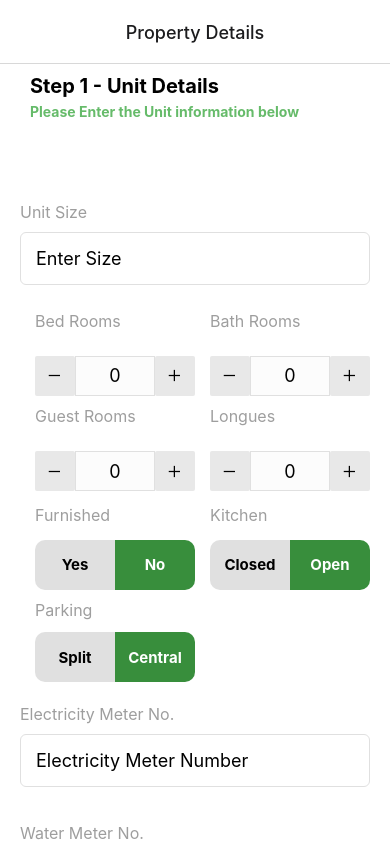
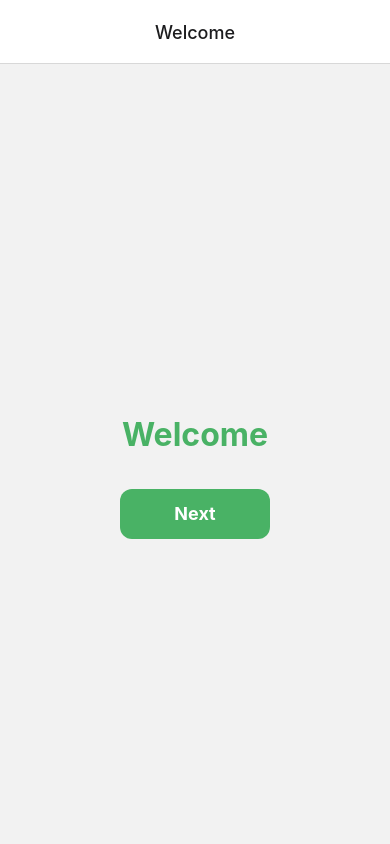
Before and after one commit to Johnsamoel/emeral_Task, a React Native app: screen / in a window 390 px wide. Built offline with nearby package versions, Linux system fonts and the light colour scheme.

Commit message:
adding the last touches to the pages and navigation

```diff
--- a/App.js
+++ b/App.js
@@ -1,6 +1,3 @@
-import { StatusBar } from 'expo-status-bar';
-import { StyleSheet, Text, View } from 'react-native';
-
 import { createNativeStackNavigator } from '@react-navigation/native-stack';
 import { NavigationContainer } from '@react-navigation/native';
 
@@ -8,9 +5,7 @@ import { NavigationContainer } from '@react-navigation/native';
 import PropertyDetails from './Screens/PropertyDetails';
 import Landing from './Screens/Landing';
 
-//Async data
-// import AsyncStorage from '@react-native-async-storage/async-storage';
-// import { useEffect } from 'react';
+
 
 const Stack = createNativeStackNavigator();
 
@@ -21,7 +16,7 @@ export default function App() {
   return (
     <NavigationContainer>
       <Stack.Navigator screenOptions={{ headerTitleAlign: 'center' }}>
-        {/* <Stack.Screen name='Welcome' component={Landing} /> */}
+        <Stack.Screen name='Welcome' component={Landing} />
         <Stack.Screen name='Property Details' component={PropertyDetails} />
       </Stack.Navigator>
     </NavigationContainer>
--- a/Components/ImagePreview.jsx
+++ b/Components/ImagePreview.jsx
@@ -26,7 +26,7 @@ const styles = StyleSheet.create({
         width: 120,
         height: 150,
         borderRadius: 10,
-        marginVertical: 15,
+        marginVertical: 7,
         padding: 10,
     }
 })
--- /dev/null
+++ b/Components/UI/ButtonsBox.jsx
@@ -0,0 +1,63 @@
+
+import { View , Text , Pressable , StyleSheet } from 'react-native';
+import { colors } from '../../Utils/Styles';
+
+const ButtonsBox = ({onBackfn , nextfn}) => {
+    return (
+       <View style={styles.root}>
+        <View style={styles.box}>
+            <Pressable style={ ({pressed}) => pressed ? [styles.button , styles.outlined , styles.pressed] : [styles.button , styles.outlined]} onPress={onBackfn}>
+                <View>
+                    <Text style={[styles.text , styles.outlinedText]}>Back</Text>
+                </View>
+            </Pressable>
+            <Pressable  style={ ({pressed}) => pressed ? [styles.button , styles.pressed] : styles.button} onPress={nextfn}>
+                <View>
+                    <Text style={styles.text}>Next</Text>
+                </View>
+            </Pressable>
+
+        </View>
+       </View>
+    );
+};
+
+const styles = StyleSheet.create({
+    root:{
+        flex: 1,
+        width: 350,
+        height: 100,
+        justifyContent: 'flex-end',
+    },
+    box: {
+        flexDirection: 'row',
+        justifyContent: 'space-evenly',
+        alignItems: 'center'
+    },
+    button: {
+        width: 150,
+        height: 50,
+        backgroundColor: colors.palette_success_main,
+        borderRadius: 12,
+        justifyContent: 'center',
+        alignItems: 'center'
+    },
+    text:{
+        fontWeight: 'bold',
+        fontSize: 18,
+        color: 'white'
+    },
+    outlined: {
+        backgroundColor: 'transparent',
+        borderColor: colors.palette_success_dark,
+        borderWidth: 3
+    },
+    outlinedText: {
+        color: colors.palette_success_main,
+    },
+    pressed: {
+        opacity: 0.5
+    }
+})
+
+export default ButtonsBox;
--- a/Components/UI/Counter.jsx
+++ b/Components/UI/Counter.jsx
@@ -7,7 +7,7 @@ import SmallButton from "./SmallButton";
 import { colors } from "../../Utils/Styles";
 
 const Counter = ({ label, onChange , value }) => {
-//   const { width, height } = useWindowDimensions();
+
 
   const styles = StyleSheet.create({
     rootContainer: {
--- a/Components/UI/ImageList.jsx
+++ b/Components/UI/ImageList.jsx
@@ -19,12 +19,13 @@ const ImageList = ({imageData , DeleteHandler}) => {
 const styles = StyleSheet.create({
     rootContainer: {
         flex: 1,
-        height: 200 ,
-        width: 350,
+        height: 220 ,
+        width: 335,
         alignItems:'center',
         backgroundColor: colors.palette_Sencod_grey,
         borderRadius: 12,
-        justifyContent: 'center'
+        justifyContent: 'center',
+        marginHorizontal: 10
     }
 })
 
--- a/Components/UI/SelectImageButton.jsx
+++ b/Components/UI/SelectImageButton.jsx
@@ -43,7 +43,6 @@ const styles = StyleSheet.create({
         opacity: 0.5
     },
     text: {
-        color: colors.palette_success_dark,
         fontWeight: 'bold',
     }
 })
--- a/Components/UI/UploadButon.jsx
+++ b/Components/UI/UploadButon.jsx
@@ -25,7 +25,7 @@ const styles = StyleSheet.create({
     },
     text: {
         fontWeight: '800',
-        color: colors.palette_success_dark
+        color: 'black'
     },
     pressed: {
         opacity: 0.5
--- a/Components/UnitDataForm.jsx
+++ b/Components/UnitDataForm.jsx
@@ -1,4 +1,4 @@
-import { ScrollView, StyleSheet, View, Alert, Button } from "react-native";
+import {  StyleSheet, View, Alert, Button } from "react-native";
 import { useState , useEffect ,useLayoutEffect} from "react";
 
 import { useFormik } from "formik";
@@ -7,6 +7,7 @@ import uuid from 'react-native-uuid';
 import { launchImageLibraryAsync } from 'expo-image-picker';
 import AsyncStorage from '@react-native-async-storage/async-storage';
 
+import { useNavigation } from "@react-navigation/native";
 
 //custom usable Input field
 import InputField from "./UI/InputField";
@@ -15,9 +16,13 @@ import DoubleChoice  from './UI/DoubleChoice';
 import FourChoices from "./UI/FourChoices";
 import ImageList from "./UI/ImageList";
 import ImagePicker from "./ImagePicker";
+import ButtonsBox from "./UI/ButtonsBox";
+
 
 
 const UnitDataForm = () => {
+
+  const navigation = useNavigation()
 
   useLayoutEffect(() => {
     async function GeTStoredData() {
@@ -89,8 +94,7 @@ const UnitDataForm = () => {
 
   }
 
-  const ChangeHandler = (identifier , operation) => {
-
+  const ChangeHandler = (identifier , operation , number) => {
 
     if(operation === '+'){
       setInputs((prevValue) => { return { ...prevValue , [identifier] : { value: +prevValue[identifier].value + 1 , valid: true  } } })
@@ -188,8 +192,8 @@ async function ChooseImageHandler() {
   const ParkingData = [{name: 'Split' , Action: ParkingDataHandler.bind(null, 'Split') } ,
  {name: 'Central' , Action: ParkingDataHandler.bind(null, 'Central') }]
 
-  const showData = () => {
-   console.log(Object.values(Inputs))
+  const showResult = () => {
+    Alert.alert('Sucess', 'Your data is saved Successfully')
   }
 
   return (
@@ -254,7 +258,7 @@ async function ChooseImageHandler() {
 
           <ImageList imageData={Inputs.photo.value} DeleteHandler={ImageDeleteHandler} />
 
-          <Button title="submit" onPress={showData} />
+          <ButtonsBox nextfn={showResult} onBackfn={() => {  navigation.goBack() }} />
     </View>
   );
 };
--- a/Screens/Landing.jsx
+++ b/Screens/Landing.jsx
@@ -1,4 +1,5 @@
-import { Button, SafeAreaView, StyleSheet, Text, View } from 'react-native';
+import { Button, SafeAreaView, StyleSheet, Text, View , Pressable } from 'react-native';
+import { colors } from '../Utils/Styles';
 
 const Landing = ({navigation}) => {
 
@@ -12,10 +13,14 @@ const Landing = ({navigation}) => {
         <View style={style.rootContainer}>
 
             <View style={style.container}>
-                <Text>
-                    Let's start the app
+                <Text style={style.header}>
+                    Welcome
                 </Text>
-                <Button title='start' onPress={NavigationHandler}/>
+                <Pressable  style={ ({pressed}) => pressed ? [style.button , style.pressed] : style.button} onPress={NavigationHandler}>
+                <View>
+                    <Text style={style.text}>Next</Text>
+                </View>
+            </Pressable>
             </View>
         </View>
         </SafeAreaView>
@@ -32,7 +37,31 @@ const style = StyleSheet.create({
     },
     container: {
         justifyContent: 'center',
-        alignContent: 'center'
+        alignContent: 'center',
+        height: 300,
+    },
+    button: {
+        width: 150,
+        height: 50,
+        backgroundColor: colors.palette_success_main,
+        borderRadius: 12,
+        justifyContent: 'center',
+        alignItems: 'center'
+    },
+    text:{
+        fontWeight: 'bold',
+        fontSize: 18,
+        color: 'white'
+    },
+    pressed: {
+        opacity: 0.5
+    },
+    header : {
+        color: colors.palette_success_main,
+        fontWeight: 'bold',
+        fontSize: 32,
+        marginVertical: 35,
+        textAlign: 'center'
     }
 })
 export default Landing;
--- a/Utils/Styles.js
+++ b/Utils/Styles.js
@@ -1,6 +1,6 @@
 export const colors = {
-    palette_success_dark : '#388e3c',
-    palette_success_main : '#66bb6a',
+    palette_success_dark : '#159947',
+    palette_success_main : '#49b265',
     palette_main_grey: '#9e9e9e',
     palette_Sencod_grey: '#e0e0e0',
     palette_error_dark: '#d32f2f',
```
